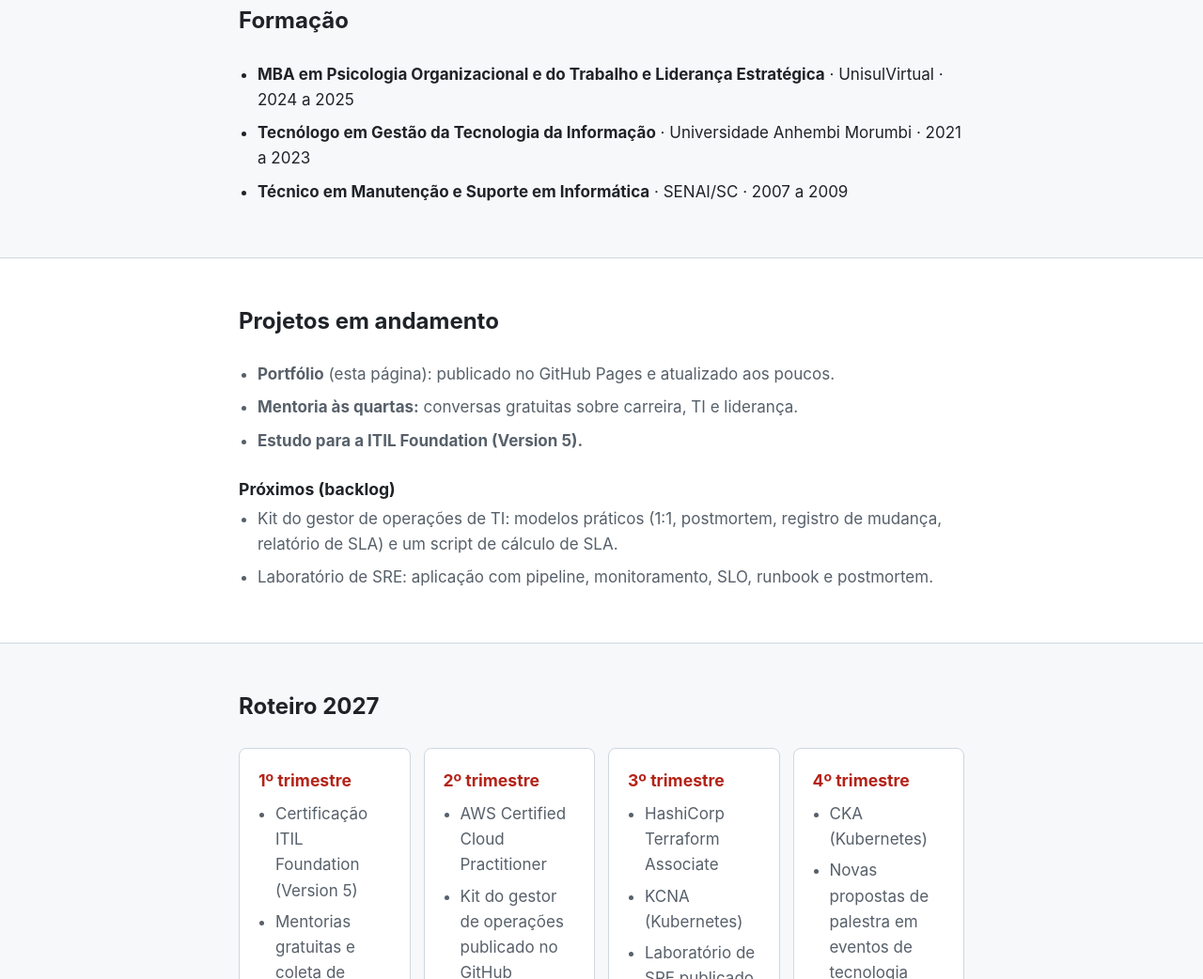
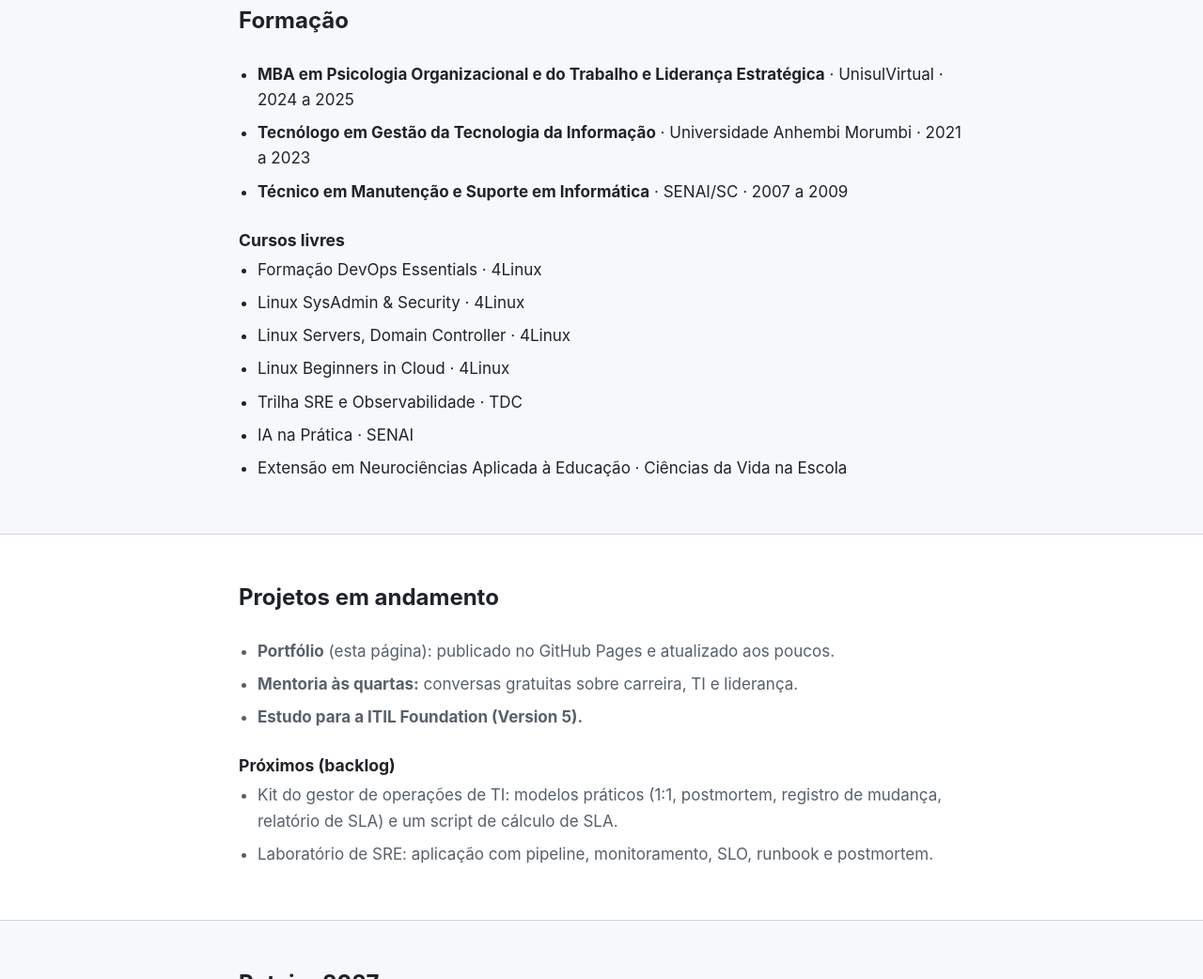
Before and after one commit to ale2santos/ale2santos.github.io, a plain HTML site: page index.html in a window 1280 px wide. Shown: the part 5650-6692 px from the top of the page at 94% size. Drawn offline with Linux system fonts and the light colour scheme.

Commit message:
Formação: lista de cursos livres
Co-Authored-By: Claude Opus 5.5 <noreply@anthropic.com>
Claude-Session: https://claude.ai/code/session_018doCHho9RhADhhTxHDvqzn

```diff
--- a/index.html
+++ b/index.html
@@ -322,6 +322,16 @@
       <li><strong>Tecnólogo em Gestão da Tecnologia da Informação</strong> · Universidade Anhembi Morumbi · 2021 a 2023</li>
       <li><strong>Técnico em Manutenção e Suporte em Informática</strong> · SENAI/SC · 2007 a 2009</li>
     </ul>
+    <h3 style="margin-top:24px">Cursos livres</h3>
+    <ul>
+      <li>Formação DevOps Essentials · 4Linux</li>
+      <li>Linux SysAdmin &amp; Security · 4Linux</li>
+      <li>Linux Servers, Domain Controller · 4Linux</li>
+      <li>Linux Beginners in Cloud · 4Linux</li>
+      <li>Trilha SRE e Observabilidade · TDC</li>
+      <li>IA na Prática · SENAI</li>
+      <li>Extensão em Neurociências Aplicada à Educação · Ciências da Vida na Escola</li>
+    </ul>
   </div>
 </section>
 
```
